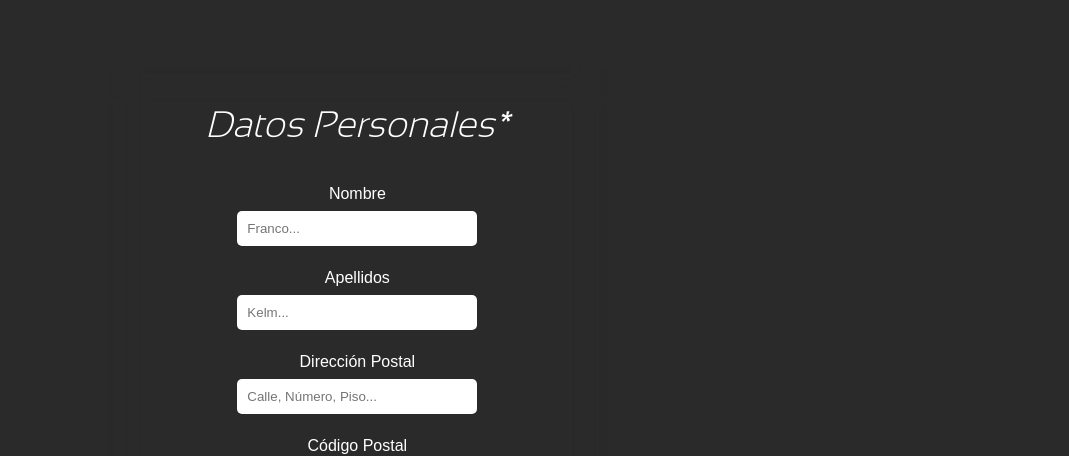
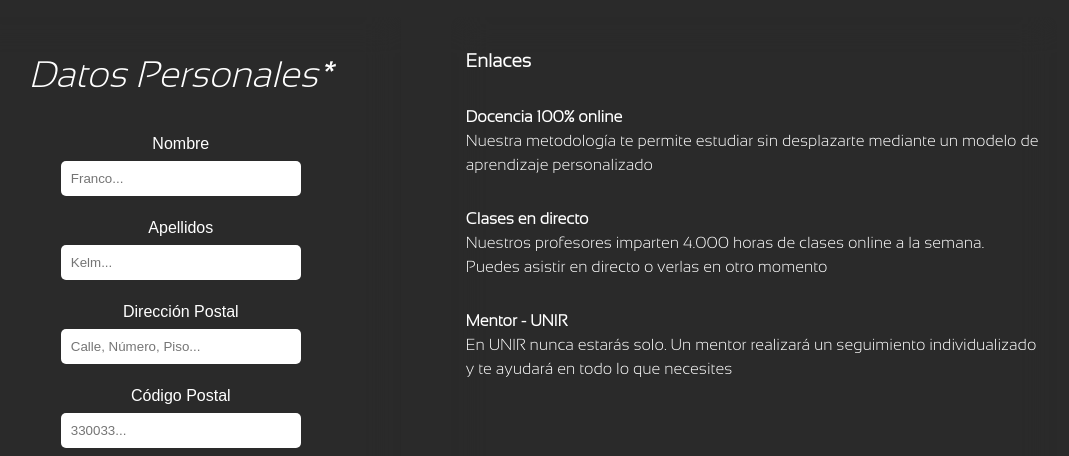
Before and after one commit to xmontiel/ACTIVIDAD-GRUPAL-WEB-RESPONSIVE, a plain HTML site: page formulario.html in a window 1280 px wide. Shown: the part 375-831 px from the top of the page, without its empty margins (146-1215 px from the left). Drawn offline with Linux system fonts and the light colour scheme.

Commit message:
refactor: wrapper of all pages

```diff
--- a/formulario.html
+++ b/formulario.html
@@ -25,19 +25,17 @@
     <!-- STYLES -->
     <link rel="stylesheet" href="src/css/header.css" />
     <link rel="stylesheet" href="src/css/index.css" />
-    <link rel="stylesheet" href="src/css/nav.css">
+    <link rel="stylesheet" href="src/css/main.css" />
+    <link rel="stylesheet" href="src/css/nav.css" />
+    <link rel="stylesheet" href="src/css/aside.css" />
     <link rel="stylesheet" href="src/css/form.css" />
 
   </head>
-  <body>
+  <body class="wrapper">
     <!-- HEADER -->
     <header>
       <section class="header">
-        <img
-          width="130"
-          src="./src/assets/img/logo.png"
-          alt="Logo principal"
-          title="Logo principal" />
+        <img width="130" src="./src/assets/img/logo.png" alt="Logo principal" title="Logo principal" />
         <h1 aria-describedby="Título de citación principal">
           <span>UNIVERSIDAD</span>
           <span>&nbsp;INTERNACIONAL</span>
@@ -167,12 +165,30 @@
 
     <!-- ASIDE -->
     <aside>
-      <div class="aside"></div>
+      <div class="aside filter padding">
+        <h3>Enlaces</h3>
+        <div class="margin__top">
+          <h4>Docencia 100% online</h4>
+          <a>Nuestra metodología te permite estudiar sin desplazarte mediante un modelo de aprendizaje personalizado</a>
+        </div>
+
+        <div class="margin__top">
+          <h4>Clases en directo</h4>
+          <a>Nuestros profesores imparten 4.000 horas de clases online a la semana. Puedes asistir en directo o verlas en otro momento</a>
+        </div>
+
+        <div class="margin__top">
+          <h4>Mentor - UNIR</h4>
+          <a>En UNIR nunca estarás solo. Un mentor realizará un seguimiento individualizado y te ayudará en todo lo que necesites</a>
+        </div>
+      </div>
     </aside>
 
     <!-- FOOTER -->
     <footer>
-      <section class="footer"></section>
+      <section class="footer filter padding h_centered">
+        <a>UNIR &ndash; Universidad Internacional de La Rioja 2025&reg;</a>
+      </section>
     </footer>
 
     <script type="module" src="src/js/script.js"></script>
--- a/src/css/form.css
+++ b/src/css/form.css
@@ -11,7 +11,7 @@
   font-weight: 500;
 
   padding: 1.25rem;
-  margin-top: 3.125rem;
+  /* margin-top: 3.125rem; */
 
   border-radius: 0.1875rem;
   -webkit-border-radius: 0.1875rem;
```
Also changed, not shown: areas.html (+7 -9 lines), quienes.html (+7 -9 lines).
